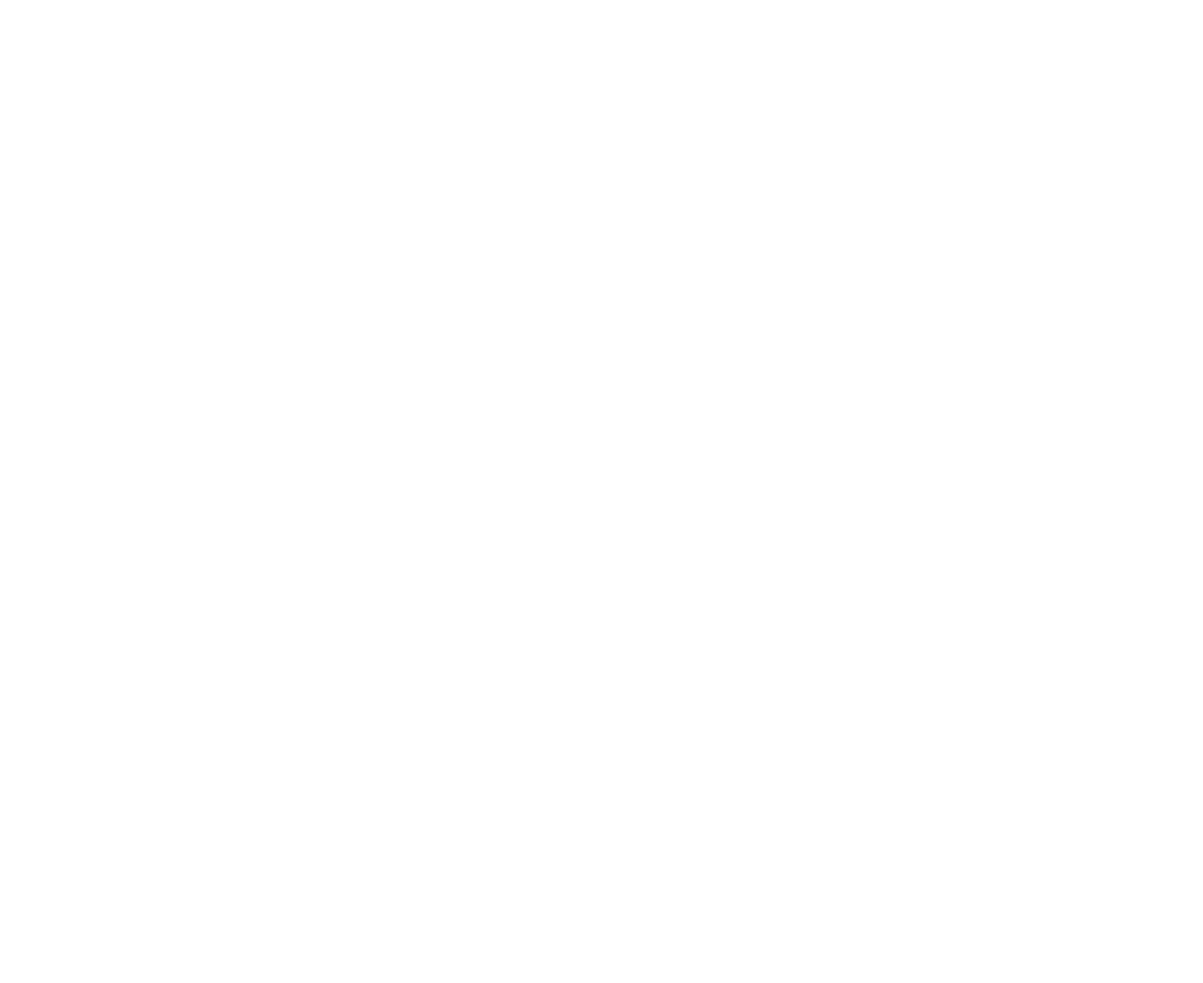
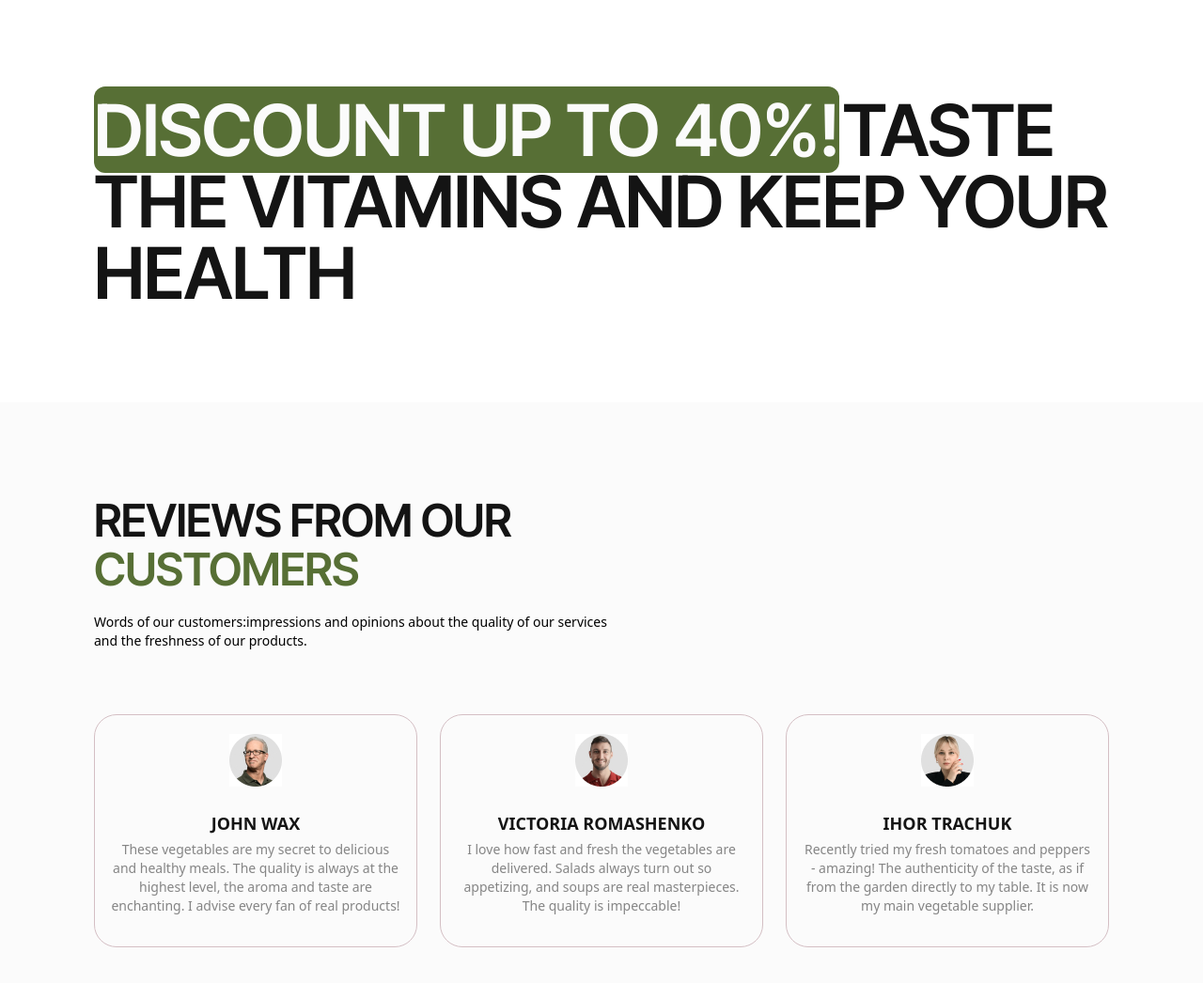
Before and after one commit to codeFictionn/Green-Harvest, a plain HTML site: page index.html in a window 1280 px wide. Shown: the whole page at 94% size. Before the commit the page ends 800 px from the top, so only its background shows below. Drawn offline with nearby package versions, Linux system fonts and the light colour scheme.

Commit message:
second and fourth section added

```diff
--- a/css/fourthsection-beyza.css
+++ b/css/fourthsection-beyza.css
@@ -0,0 +1,79 @@
+#fourth-section {
+  width: 100%;
+  min-height: 664px;
+  background-color: #fbfbfb;
+  padding: 80px 20px;
+}
+.fourth-section-title {
+  width: 335px;
+  height: 236px;
+  margin-bottom: 40px;
+}
+#fourth-section h2 {
+  color: #141414;
+  margin-bottom: 20px;
+}
+#fourth-section h2 span {
+  color: #576f35;
+}
+.customers-cards {
+  width: 100%;
+  height: 248px;
+  display: flex;
+  flex-direction: row;
+  gap: 24px;
+  white-space: nowrap;
+  overflow-x: auto;
+  overflow-y: hidden;
+}
+.customer-card {
+  min-width: 335px;
+  height: 100%;
+  border: 1px solid #d4bfc4;
+  border-radius: 24px;
+  padding: 20px 16px;
+  background-color: #fbfbfb;
+  text-align: center;
+}
+.customer-card img {
+  display: inline-flex;
+  justify-content: center;
+}
+.customer-name {
+  font-weight: 600;
+  font-size: 18px;
+  color: #141414;
+  margin-top: 24px;
+  margin-bottom: 8px;
+}
+.customer-review {
+  white-space: normal;
+  width: 288px;
+  height: 80px;
+  color: #858585;
+}
+
+@media (min-width: 768px) {
+  #fourth-section {
+    padding: 100px 32px;
+  }
+  .fourth-section-title {
+    width: 553px;
+    height: 192px;
+  }
+  .customer-card {
+    width: 340px;
+  }
+}
+
+@media (min-width: 1280px) {
+  #fourth-section {
+    padding: 100px;
+  }
+  .customer-card {
+    width: 100%;
+  }
+  .customer-review {
+    width: 100%;
+  }
+}
--- a/css/secondsection-beyza.css
+++ b/css/secondsection-beyza.css
@@ -0,0 +1,38 @@
+#second-section {
+  width: 100%;
+  height: auto;
+  padding: 80px 20px;
+}
+.second-section-up {
+  width: 100%;
+  height: auto;
+  background-color: #576f35;
+  border-radius: 12px;
+  color: #fbfbfb;
+}
+.second-section-bottom {
+  width: 100%;
+  height: auto;
+  color: #141414;
+}
+
+@media (min-width: 768px) {
+  #second-section {
+    padding: 100px 32px;
+  }
+  #second-section h2 {
+    font-size: 64px;
+    line-height: 64px;
+    display: inline;
+  }
+}
+
+@media (min-width: 1280px) {
+  #second-section {
+    padding: 100px;
+  }
+  #second-section h2 {
+    font-size: 76px;
+    line-height: 76px;
+  }
+}
--- a/index.html
+++ b/index.html
@@ -1,17 +1,23 @@
 <!DOCTYPE html>
 <html lang="en">
   <head>
-    <meta charset="UTF-8">
-    <meta name="viewport" content="width=device-width, initial-scale=1.0">
+    <meta charset="UTF-8" />
+    <meta name="viewport" content="width=device-width, initial-scale=1.0" />
     <title>Green-Harvest</title>
-    <link rel="stylesheet" href="./css/styles.css"/>
-    <link rel="stylesheet" href="https://cdnjs.cloudflare.com/ajax/libs/modern-normalize/3.0.1/modern-normalize.min.css"
+    <link rel="stylesheet" href="./css/styles.css" />
+    <link
+      rel="stylesheet"
+      href="https://cdnjs.cloudflare.com/ajax/libs/modern-normalize/3.0.1/modern-normalize.min.css"
       integrity="sha512-q6WgHqiHlKyOqslT/lgBgodhd03Wp4BEqKeW6nNtlOY4quzyG3VoQKFrieaCeSnuVseNKRGpGeDU3qPmabCANg=="
-        crossorigin="anonymous" referrerpolicy="no-referrer" />
+      crossorigin="anonymous"
+      referrerpolicy="no-referrer"
+    />
     <link rel="preconnect" href="https://fonts.googleapis.com" />
     <link rel="preconnect" href="https://fonts.gstatic.com" crossorigin />
-    <link href="https://fonts.googleapis.com/css2?family=Inter+Tight:ital,wght@0,100..900;1,100..900&display=swap"
-        rel="stylesheet"/>
+    <link
+      href="https://fonts.googleapis.com/css2?family=Inter+Tight:ital,wght@0,100..900;1,100..900&display=swap"
+      rel="stylesheet"
+    />
   </head>
   <body>
     <header>
@@ -22,14 +28,55 @@
     </section>
     <section id="second-section">
       <!-- beyza -->
+      <h2 class="second-section-up">DISCOUNT UP TO 40%!</h2>
+      <h2 class="second-section-bottom">
+        TASTE THE VITAMINS AND KEEP YOUR HEALTH
+      </h2>
     </section>
     <section id="third-section">
       <!-- zeynep -->
     </section>
     <section id="fourth-section">
       <!-- beyza -->
+      <div class="fourth-section-title">
+        <h2>REVIEWS FROM OUR <span>CUSTOMERS</span></h2>
+        <p>
+          Words of our customers:impressions and opinions about the quality of
+          our services and the freshness of our products.
+        </p>
+      </div>
+
+      <ul class="customers-cards">
+        <li class="customer-card">
+          <img src="./images/fourth-section/john.jpg" alt="customer" />
+          <p class="customer-name">JOHN WAX</p>
+          <p class="customer-review">
+            These vegetables are my secret to delicious and healthy meals. The
+            quality is always at the highest level, the aroma and taste are
+            enchanting. I advise every fan of real products!
+          </p>
+        </li>
+        <li class="customer-card">
+          <img src="./images/fourth-section/victoria.jpg" alt="customer" />
+          <p class="customer-name">VICTORIA ROMASHENKO</p>
+          <p class="customer-review">
+            I love how fast and fresh the vegetables are delivered. Salads
+            always turn out so appetizing, and soups are real masterpieces. The
+            quality is impeccable!
+          </p>
+        </li>
+        <li class="customer-card">
+          <img src="./images/fourth-section/ihor.jpg" alt="customer" />
+          <p class="customer-name">IHOR TRACHUK</p>
+          <p class="customer-review">
+            Recently tried my fresh tomatoes and peppers - amazing! The
+            authenticity of the taste, as if from the garden directly to my
+            table. It is now my main vegetable supplier.
+          </p>
+        </li>
+      </ul>
     </section>
-    <section  id="fifth-section">
+    <section id="fifth-section">
       <!-- yeşim -->
     </section>
     <footer>
```
Also changed, not shown: images/fourth-section/ihor.jpg (added), images/fourth-section/john.jpg (added), images/fourth-section/victoria.jpg (added). Lines whose indentation alone changed are shown as unchanged.
